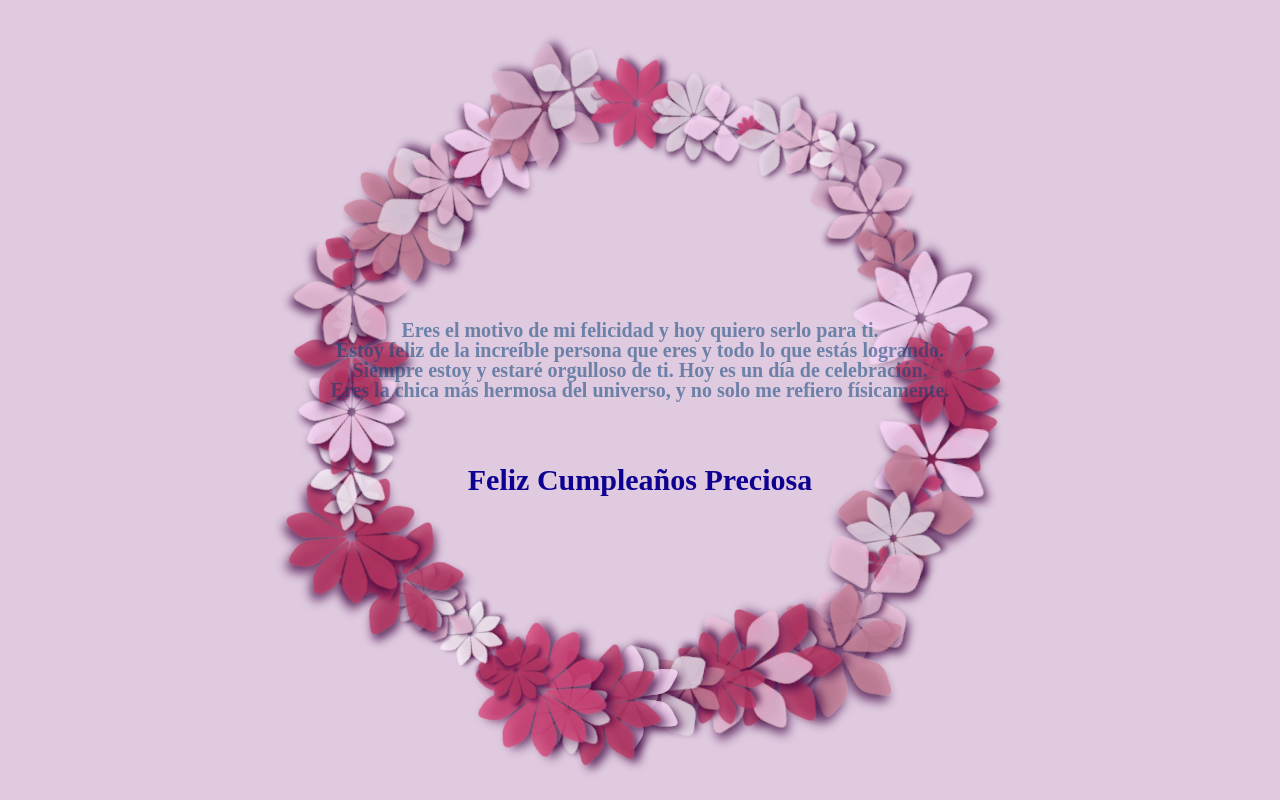
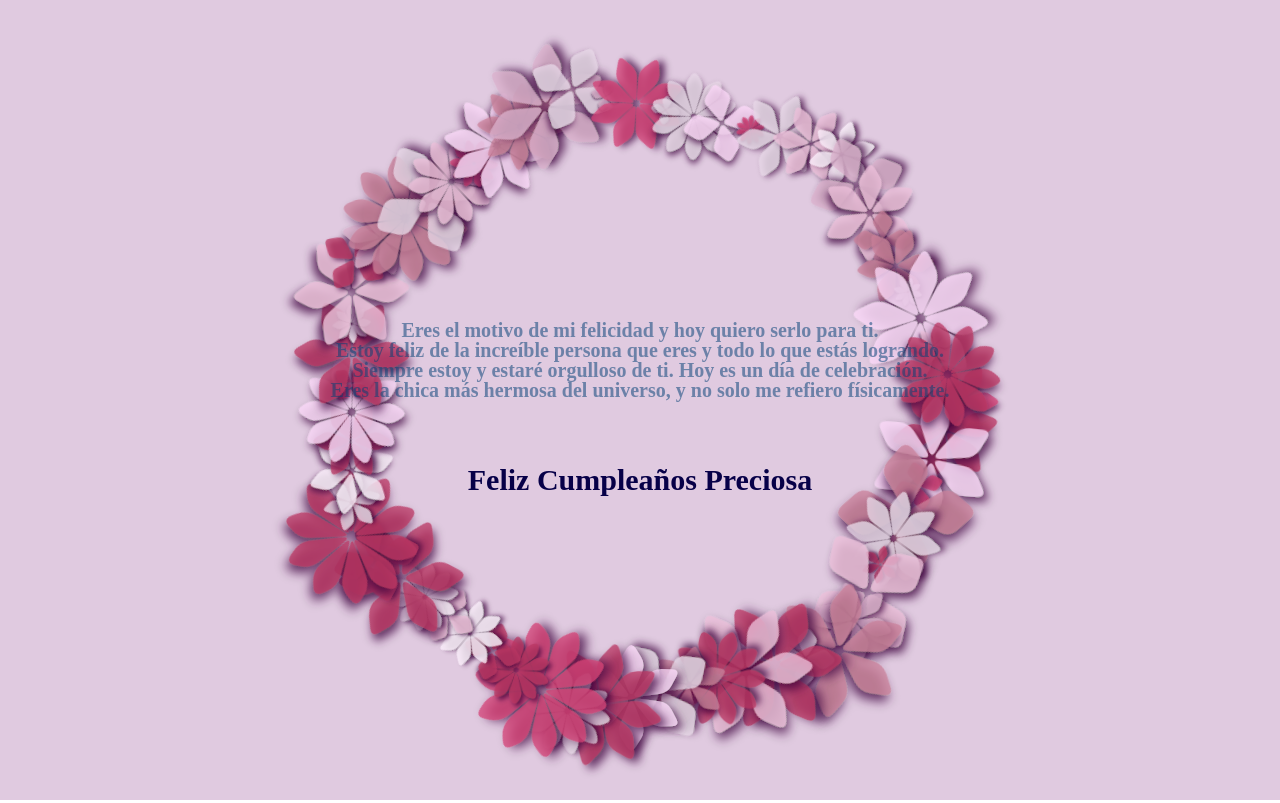
Before and after one commit to Christian-410/floresCumplea-os, a plain HTML site: page index.html in a window 1280 px wide. Drawn offline with nearby package versions, Linux system fonts and the light colour scheme.

Commit message:
Update style.css

```diff
--- a/style.css
+++ b/style.css
@@ -43,7 +43,7 @@ svg .a g:nth-of-type(2) use:nth-of-type(5){transform:rotate(calc(4deg * 180 / va
   font-size: 30px;
   font-weight: bold;
   text-align: center;
-  color: rgb(14, 0, 144); /* Color del texto */
+  color: rgb(7, 0, 72); /* Color del texto */
 }
 
 #texto2 {
```
